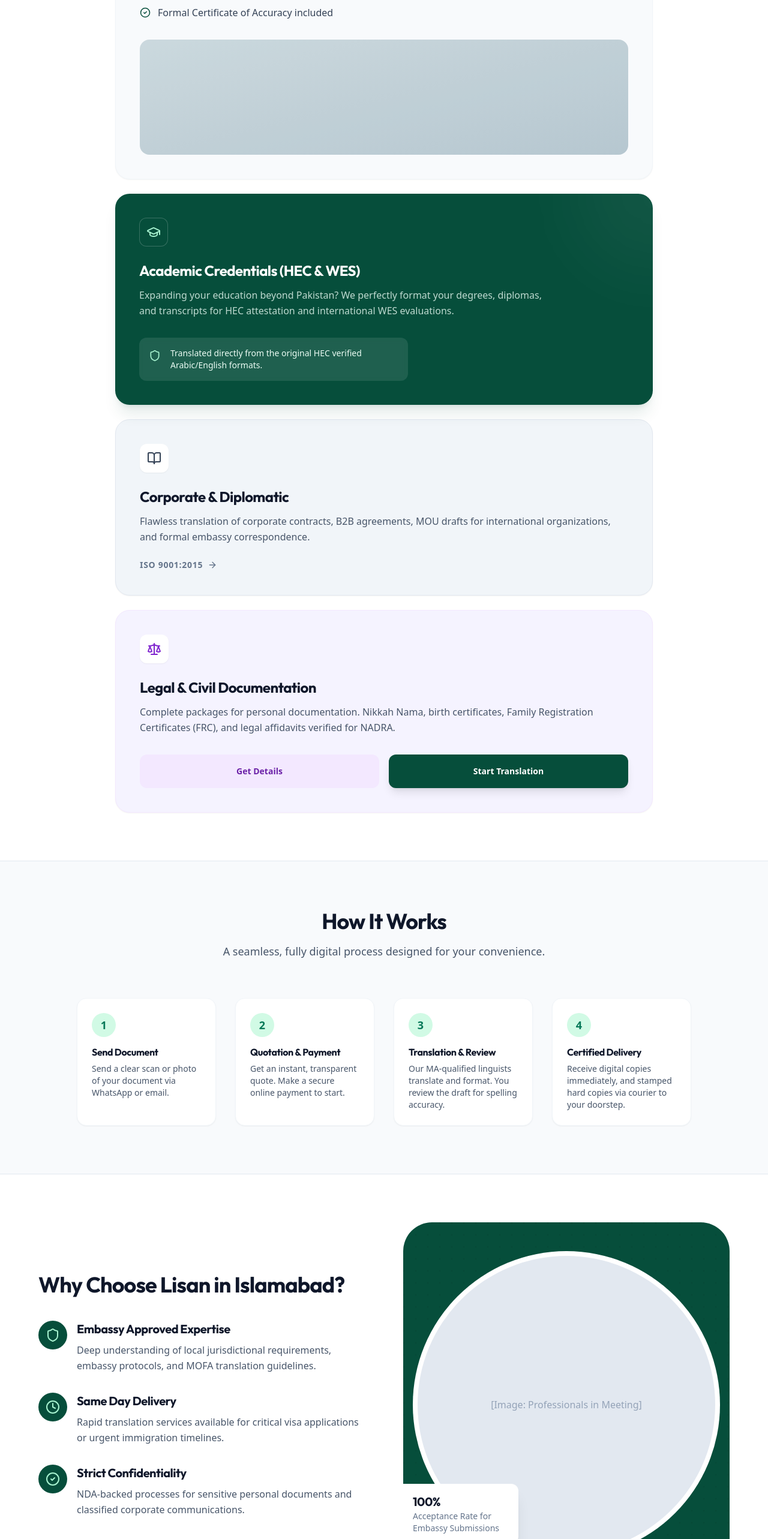
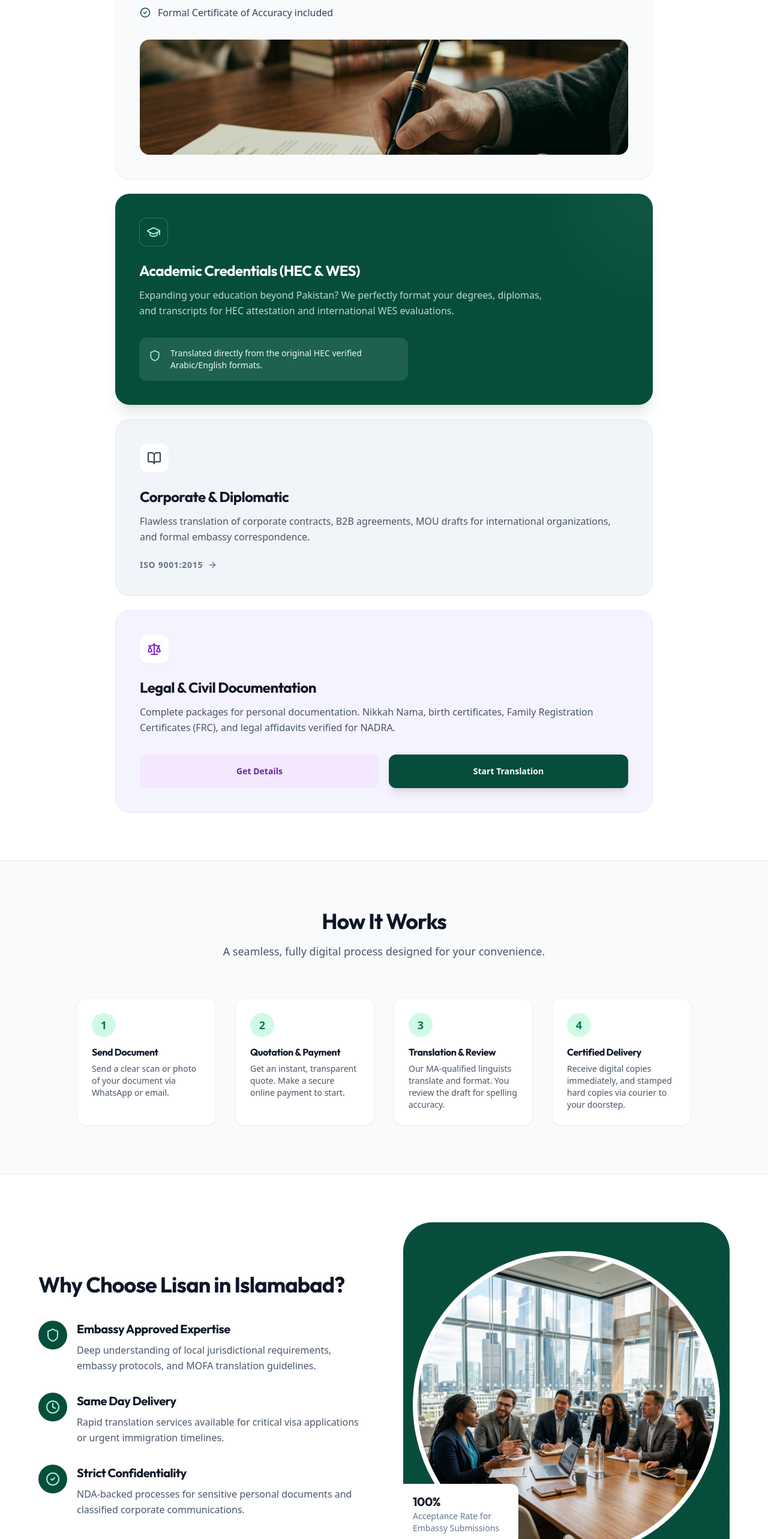
Before and after one commit to Usama-remote-worker/lisan.pk, a Next.js app: page /translation-services-islamabad in a window 1280 px wide. Shown: the part 1127-3693 px from the top of the page at 60% size. Built offline with nearby package versions, Linux system fonts and the light colour scheme.

Commit message:
UI: Added generated visuals matching the user design mockup

```diff
--- a/src/app/translation-services-islamabad/page.tsx
+++ b/src/app/translation-services-islamabad/page.tsx
@@ -1,6 +1,7 @@
 import { Metadata } from 'next'
 import { Button } from "@/components/ui/button"
 import Link from "next/link"
+import Image from "next/image"
 import { ServicePackages } from "@/components/home/ServicePackages"
 import { CheckCircle2, Shield, Clock, BookOpen, GraduationCap, Building2, Scale, Star, ArrowRight } from "lucide-react"
 
@@ -109,10 +110,9 @@ export default function IslamabadTranslationPage() {
                                     <CheckCircle2 size={18} className="text-[#064e3b]" /> Formal Certificate of Accuracy included
                                 </li>
                             </ul>
-                            <div className="h-48 bg-slate-200 rounded-2xl w-full object-cover relative overflow-hidden group">
-                                <div className="absolute inset-0 bg-[#064e3b]/10 group-hover:bg-transparent transition-all"></div>
-                                {/* Image placeholder reflecting the user's design */}
-                                <div className="w-full h-full bg-gradient-to-br from-slate-200 to-slate-300"></div>
+                            <div className="h-48 bg-slate-200 rounded-2xl w-full relative overflow-hidden group">
+                                <div className="absolute inset-0 bg-[#064e3b]/10 group-hover:bg-transparent transition-all z-10"></div>
+                                <Image src="/images/legal-signing.png" alt="Legal document signing" fill className="object-cover" />
                             </div>
                         </div>
 
@@ -249,9 +249,7 @@ export default function IslamabadTranslationPage() {
                             <div className="absolute inset-0 bg-[url('/grid-pattern.svg')] opacity-10"></div>
                             <div className="relative z-10 w-full aspect-square bg-white rounded-full p-2">
                                 <div className="w-full h-full rounded-full bg-slate-200 overflow-hidden relative">
-                                     <div className="absolute inset-0 flex items-center justify-center text-slate-400">
-                                        [Image: Professionals in Meeting]
-                                     </div>
+                                     <Image src="/images/office-meeting.png" alt="Professionals in meeting" fill className="object-cover" />
                                 </div>
                             </div>
                             <div className="absolute bottom-10 left-0 bg-white p-4 pr-8 rounded-r-xl shadow-xl z-20">
```
Also changed, not shown: public/images/legal-signing.png (added), public/images/office-meeting.png (added).
